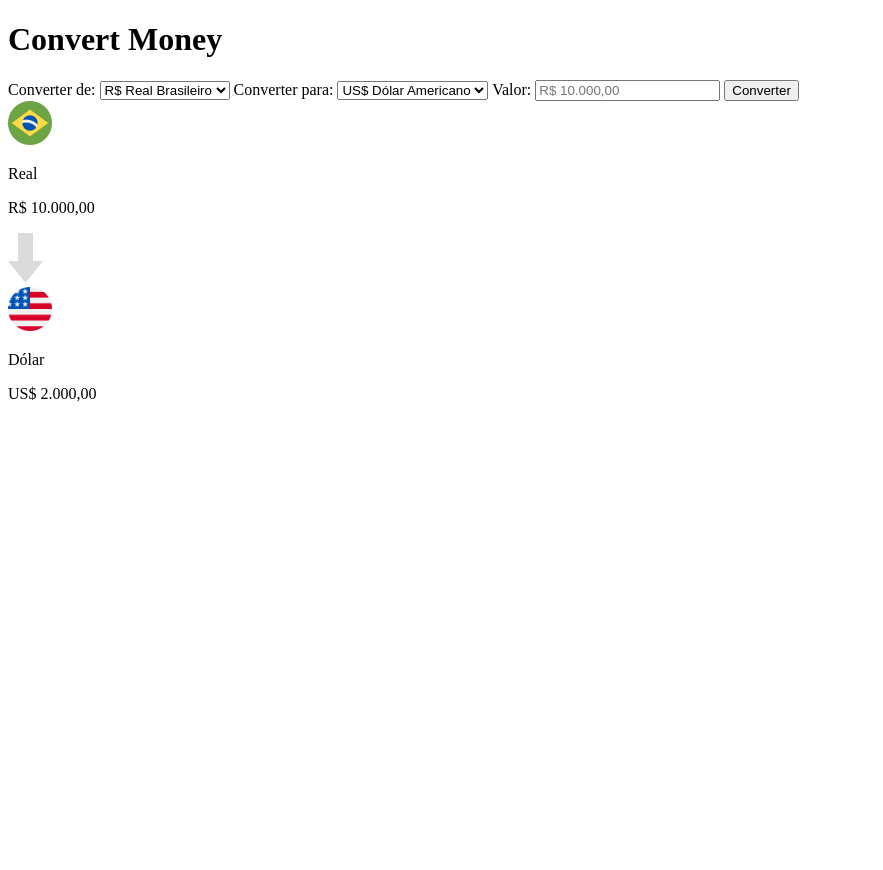
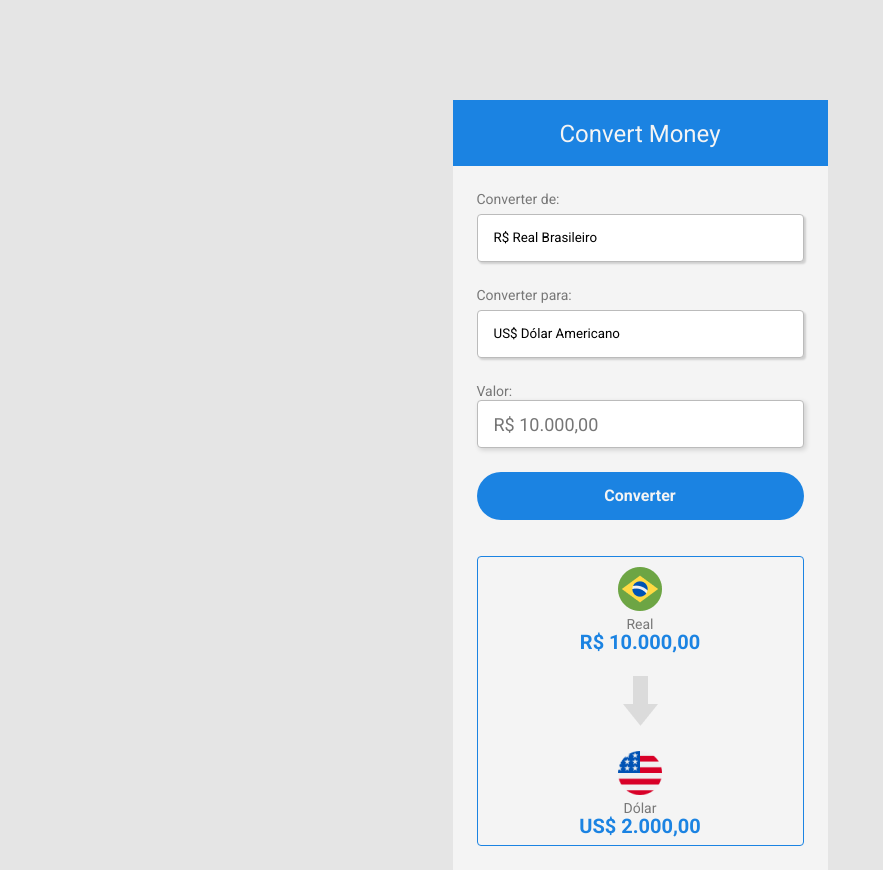
Before and after one commit to sebastiansouza/convertMoney, a plain HTML site: page index.html in a window 1280 px wide. Shown: the whole page, without its empty margins (0-883 px from the left). Before the commit the page ends 800 px from the top, so only its background shows below. Drawn offline with Linux system fonts and the light colour scheme.

Commit message:
Styling the page with CSS

```diff
--- a/index.html
+++ b/index.html
@@ -7,6 +7,7 @@
     <link rel="preconnect" href="https://fonts.googleapis.com">
     <link rel="preconnect" href="https://fonts.gstatic.com" crossorigin>
     <link href="https://fonts.googleapis.com/css2?family=Roboto:wght@100;300;400;700&display=swap" rel="stylesheet">
+    <link rel="stylesheet" href="styles.css"/>
     <title>Convert Money</title>
 </head>
 
@@ -17,7 +18,7 @@
         </header>
         <main>
             <Label>
-                Converter de:
+                Converter <b>de</b>:
                 <select name="" id="">
                     <option>
                         R$ Real Brasileiro
@@ -26,7 +27,7 @@
             </Label>
 
             <Label>
-                Converter para:
+                Converter <b>para</b>:
                 <select name="" id="">
                     <option>
                         US$ Dólar Americano
@@ -47,18 +48,18 @@
             <button type="button">Converter</button>
 
             <section>
-                <div>
-                    <img src="/assets/brasil.png">
-                    <p>Real</p>
-                    <p>R$ 10.000,00</p>
+                <div class="currency-container">
+                    <img src="/assets/brasil.png" alt="bandeira-brasil">
+                    <p class="currency-name">Real</p>
+                    <p class="currency-value" >R$ 10.000,00</p>
                 </div>
 
-                <img src="assets/arrow.png">
+                <img class="arrow-imag" src="assets/arrow.png" alt="seta-para-baixo">
 
-                <div>
-                    <img src="/assets/eua.png">
-                    <p>Dólar</p>
-                    <p>US$ 2.000,00</p>
+                <div class="currency-container">
+                    <img src="/assets/eua.png" alt="bandeira-conversão">
+                    <p class="currency-name">Dólar</p>
+                    <p class="currency-value">US$ 2.000,00</p>
                 </div>
 
             </section>
--- /dev/null
+++ b/styles.css
@@ -0,0 +1,123 @@
+* {
+    margin: 0;
+    padding: 0;
+    box-sizing: border-box;
+    font-family: "Roboto", sans-serif;
+    font-style: normal;
+    font-weight: normal;
+    line-height: 18px;
+}
+
+body {
+    background-color: #e5e5e5;
+}
+
+.container {
+    width: 375px;
+    background-color: #F4F4F4;
+    margin: 0 auto;
+    margin-top: 100px;
+
+}
+
+header {
+    background-color: #1b83e2;
+    height: 66px;
+}
+
+h1 {
+    font-size: 24px;
+    color: #f4f4f4;
+    text-align: center;
+    padding-top: 25px;
+
+}
+
+main {
+    padding: 24px;
+}
+
+label {
+    font-size: 14px;
+    color: #777777;
+}
+
+select {
+    background: #FFFFFF;
+    border: 1px solid #BBBBBB;
+    border-radius: 4px;
+    height: 48px;
+    display: block;
+    width: 100%;
+    cursor: pointer;
+    outline: none;
+    appearance: none;
+    padding-left: 16px;
+    box-shadow: 2px 2px 2px rgba(0, 0, 0, 0.15);
+    margin-top: 6px;
+    margin-bottom: 24px;
+}
+
+input {
+    background: #FFFFFF;
+    border: 1px solid #BBBBBB;
+    border-radius: 4px;
+    height: 48px;
+    display: block;
+    width: 100%;
+    outline: none;
+    padding-left: 16px;
+    box-shadow: 2px 2px 5px rgba(0, 0, 0, 0.15);
+    font-size: 18px;
+}
+
+button {
+    background: #1b83e2;
+    border-radius: 25px;
+    height: 48px;
+    cursor: pointer;
+    color: #F4F4F4;
+
+    font-weight: bold;
+    font-size: 16px;
+    border: none;
+    width: 100%;
+    margin-top: 24px;
+    margin-bottom: 36px;
+}
+
+button:hover{
+    opacity: 0.7;
+}
+button:active{
+    opacity: 0.4;
+}
+
+section {
+
+    border: 1px solid #1b83e2;
+    border-radius: 4px;
+
+}
+
+.currency-container {
+    text-align: center;
+    padding: 10px;
+}
+
+.currency-name{
+    font-size: 14px;
+    color: #777777;
+}
+
+.currency-value {
+    font-weight: bold;
+    font-size: 20px;
+    color: #1b83e2;
+}
+
+.arrow-imag {
+    display: block;
+    margin: 15px auto;
+
+}
```
